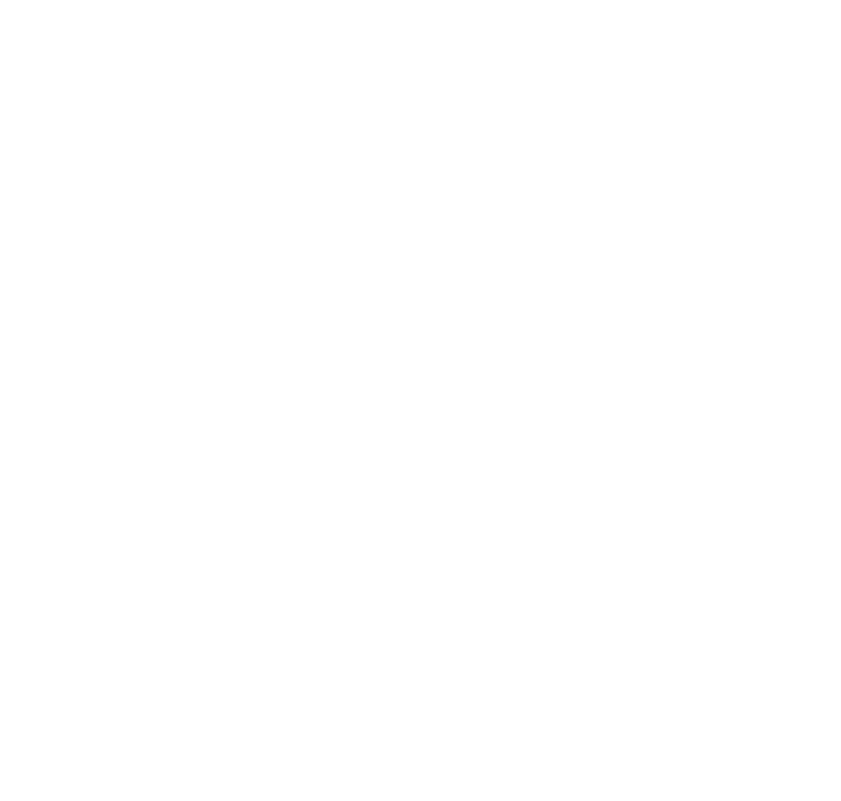
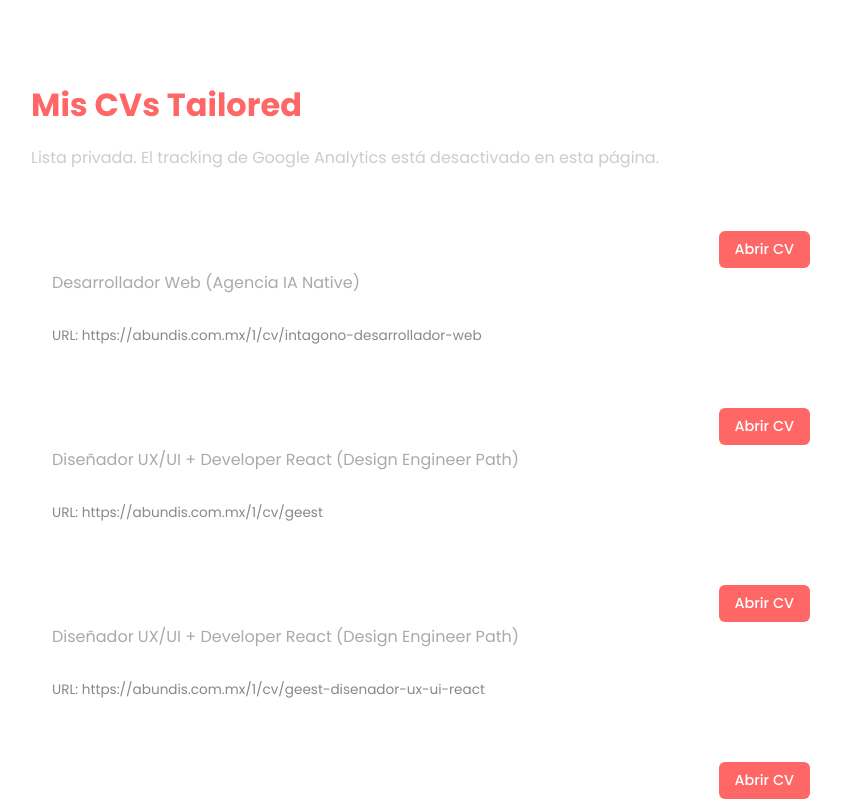
Before and after one commit to abundis-rmn2/sitioPersonalAbundis, a Next.js app: page /1/cv/lista in a window 1280 px wide. Before the commit this address had no page. Shown: the top 801 px of the page, without its empty margins (209-1050 px from the left). Built offline with nearby package versions, Linux system fonts and the light colour scheme.

Commit message:
feat: add conditional Google Analytics component and private tailored CVs list page

```diff
--- /dev/null
+++ b/src/app/[lang]/cv/lista/page.js
@@ -0,0 +1,58 @@
+import React from 'react';
+import Link from 'next/link';
+import { TAILORED_CVS } from '../../../../data/tailoredCvData';
+
+export const metadata = {
+  title: "Tailored CVs - Lista Interna",
+  robots: {
+    index: false,
+    follow: false,
+  }
+};
+
+export default async function CvListaPage(props) {
+  const params = await props.params;
+  const { lang } = params;
+
+  return (
+    <div style={{ padding: '60px 20px', fontFamily: 'var(--font-poppins), sans-serif', maxWidth: '800px', margin: '0 auto', color: '#fff' }}>
+      <h1 style={{ fontSize: '2rem', marginBottom: '10px', color: 'var(--color-principal)' }}>Mis CVs Tailored</h1>
+      <p style={{ marginBottom: '40px', color: '#ccc' }}>Lista privada. El tracking de Google Analytics está desactivado en esta página.</p>
+
+      <ul style={{ listStyle: 'none', padding: 0 }}>
+        {Object.entries(TAILORED_CVS).map(([slug, cv]) => (
+          <li key={slug} style={{ marginBottom: '20px', padding: '20px', backgroundColor: 'rgba(255, 255, 255, 0.05)', borderRadius: '12px', border: '1px solid rgba(255, 255, 255, 0.1)' }}>
+            <div style={{ display: 'flex', justifyContent: 'space-between', alignItems: 'flex-start', flexWrap: 'wrap', gap: '10px' }}>
+              <div>
+                <div style={{ fontSize: '1.4rem', fontWeight: '600' }}>{cv.company}</div>
+                <div style={{ color: '#aaa', marginTop: '5px' }}>{cv.targetRole[lang] || cv.targetRole['es']}</div>
+              </div>
+              <Link
+                href={`/${lang}/cv/${slug}`}
+                style={{
+                  display: 'inline-block',
+                  padding: '8px 16px',
+                  backgroundColor: 'var(--color-principal)',
+                  color: '#fff',
+                  textDecoration: 'none',
+                  borderRadius: '6px',
+                  fontWeight: '500',
+                  fontSize: '0.9rem'
+                }}
+              >
+                Abrir CV
+              </Link>
+            </div>
+            <div style={{ marginTop: '15px', paddingTop: '15px', borderTop: '1px solid rgba(255,255,255,0.05)', fontSize: '0.85rem', color: '#888', wordBreak: 'break-all' }}>
+              URL: https://abundis.com.mx/{lang}/cv/{slug}
+            </div>
+          </li>
+        ))}
+      </ul>
+
+      <div style={{ marginTop: '60px', textAlign: 'center' }}>
+        <Link href={`/${lang}`} style={{ color: '#888', textDecoration: 'underline' }}>Volver al Inicio</Link>
+      </div>
+    </div>
+  );
+}
--- a/src/app/layout.js
+++ b/src/app/layout.js
@@ -1,6 +1,7 @@
 import { Poppins, Prata } from "next/font/google";
 import "./globals.css";
 import CustomCursor from "../components/CustomCursor";
+import GoogleAnalytics from "../components/GoogleAnalytics";
 
 const poppins = Poppins({
   variable: "--font-poppins",
@@ -30,21 +31,8 @@ export const metadata = {
 export default function RootLayout({ children }) {
   return (
     <html lang="es" className={`${poppins.variable} ${prata.variable}`}>
-      <head>
-        {/* Google tag (gtag.js) */}
-        <script async src="https://www.googletagmanager.com/gtag/js?id=G-8B3KW2PJZ8" />
-        <script
-          dangerouslySetInnerHTML={{
-            __html: `
-              window.dataLayer = window.dataLayer || [];
-              function gtag(){dataLayer.push(arguments);}
-              gtag('js', new Date());
-              gtag('config', 'G-8B3KW2PJZ8');
-            `,
-          }}
-        />
-      </head>
       <body>
+        <GoogleAnalytics />
         <CustomCursor />
         {children}
       </body>
--- /dev/null
+++ b/src/components/GoogleAnalytics.js
@@ -0,0 +1,36 @@
+"use client";
+
+import { usePathname } from 'next/navigation';
+import Script from 'next/script';
+
+export default function GoogleAnalytics() {
+  const pathname = usePathname();
+
+  // No renderizar Google Analytics en la lista privada ni en los CVs adaptados (tailored)
+  // Ejemplos a bloquear: /es/cv/lista, /es/cv/intagono
+  // Ejemplos a PERMITIR: /es/cv, /en/cv (el currículum general)
+  if (pathname) {
+    const segments = pathname.split('/').filter(Boolean);
+    if (segments[1] === 'cv' && segments.length > 2) {
+      return null;
+    }
+  }
+
+  return (
+    <>
+      <Script strategy="afterInteractive" src="https://www.googletagmanager.com/gtag/js?id=G-8B3KW2PJZ8" />
+      <Script
+        id="google-analytics"
+        strategy="afterInteractive"
+        dangerouslySetInnerHTML={{
+          __html: `
+            window.dataLayer = window.dataLayer || [];
+            function gtag(){dataLayer.push(arguments);}
+            gtag('js', new Date());
+            gtag('config', 'G-8B3KW2PJZ8');
+          `,
+        }}
+      />
+    </>
+  );
+}
```
